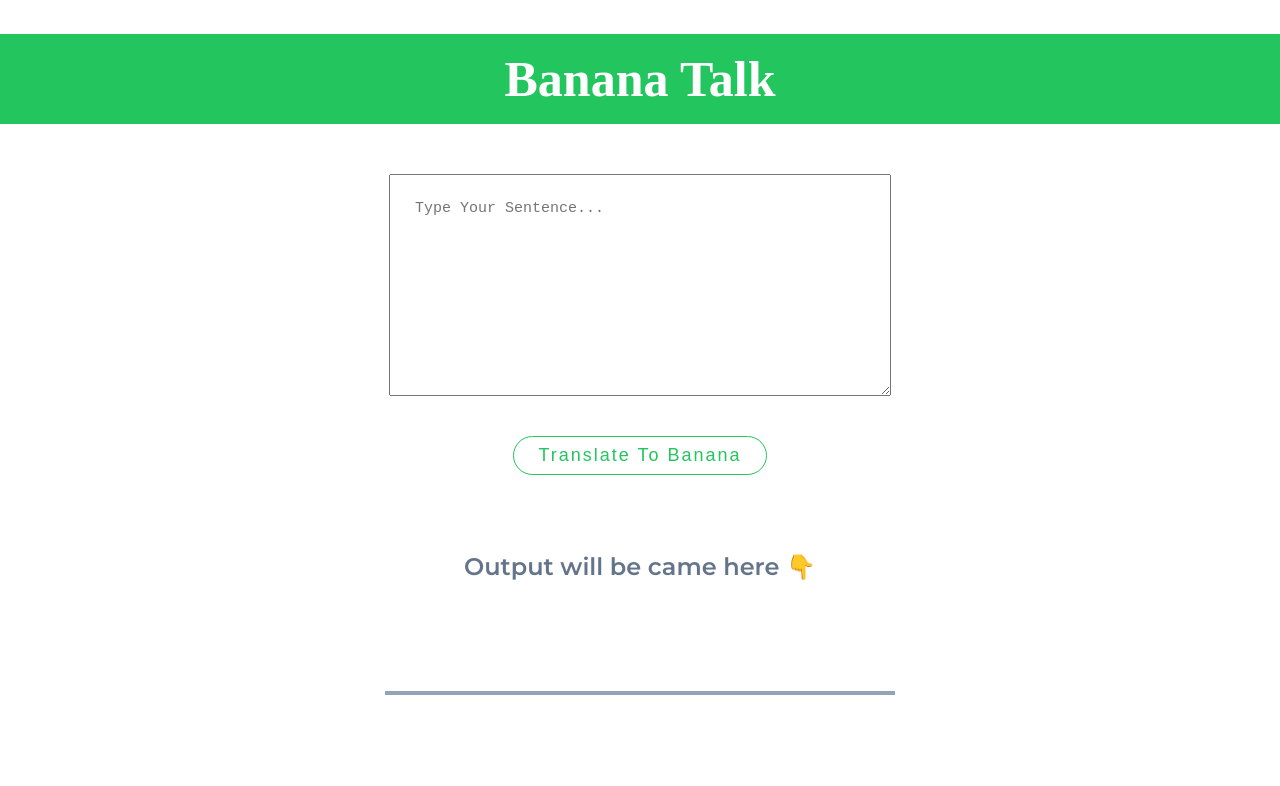
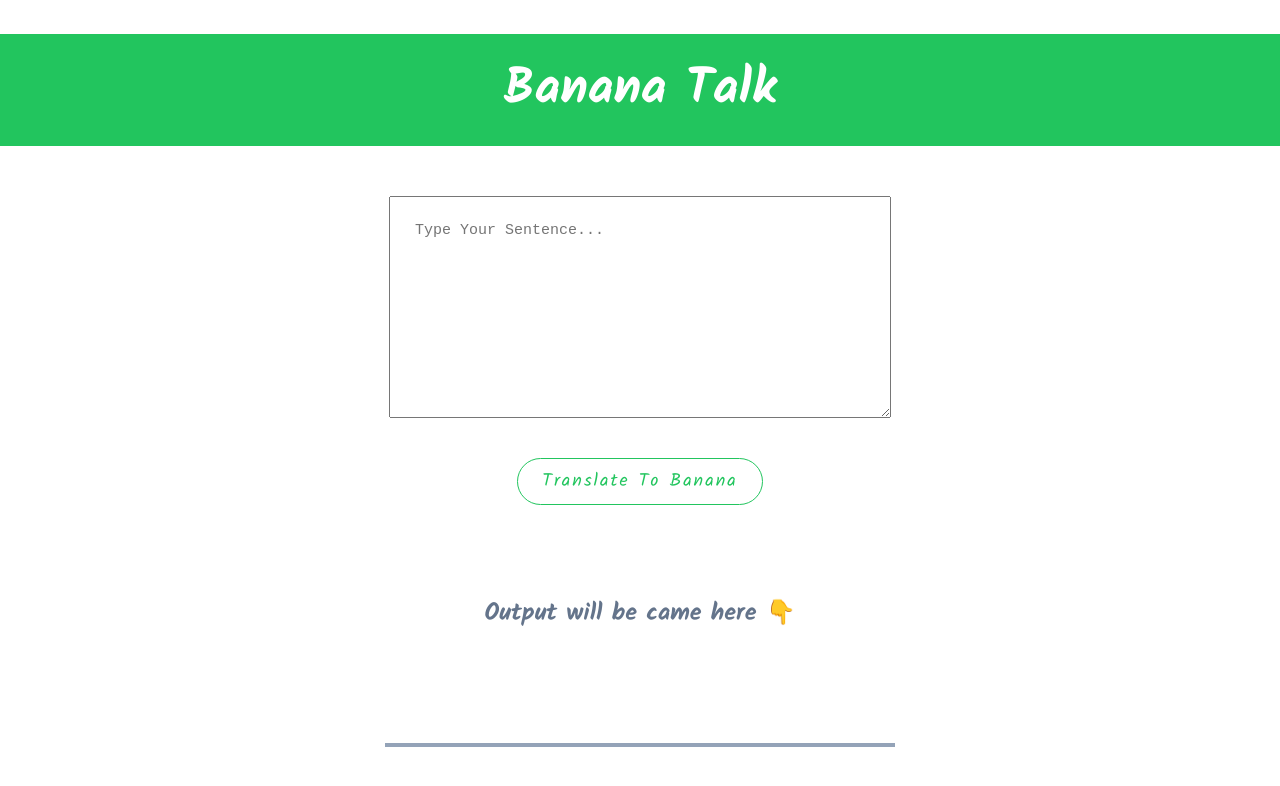
Before and after one commit to Shubhamrana99/neoG-bananna-speak, a plain HTML site: page index.html in a window 1280 px wide. Drawn offline with Linux system fonts and the light colour scheme.

Commit message:
font-change
font change for banana app

```diff
--- a/style.css
+++ b/style.css
@@ -1,16 +1,15 @@
-@import url("https://fonts.googleapis.com/css2?family=Montserrat:wght@300;600&family=Mulish&family=Open+Sans:wght@300;600&family=Raleway:wght@200;600&display=swap");
-
+@import url('https://fonts.googleapis.com/css2?family=Kalam:wght@400;700&display=swap');
 :root {
   --primary-color: #22c55e;
 }
 
 body {
-  font-family: "Montserrat", sans-serif;
+  font-family: 'Kalam', cursive;
   margin: 0px;
 }
 
 .heading {
-  font-family: "Times New Roman", Times, serif;
+
   background-color: var(--primary-color);
   color: #fff;
   text-align: center;
@@ -38,6 +37,7 @@ body {
   background-color: #fff;
   color: var(--primary-color);
   border: 1px solid var(--primary-color);
+  font-family: 'Kalam', cursive;
 }
 #btnTranslate:hover {
   cursor: pointer;
```
